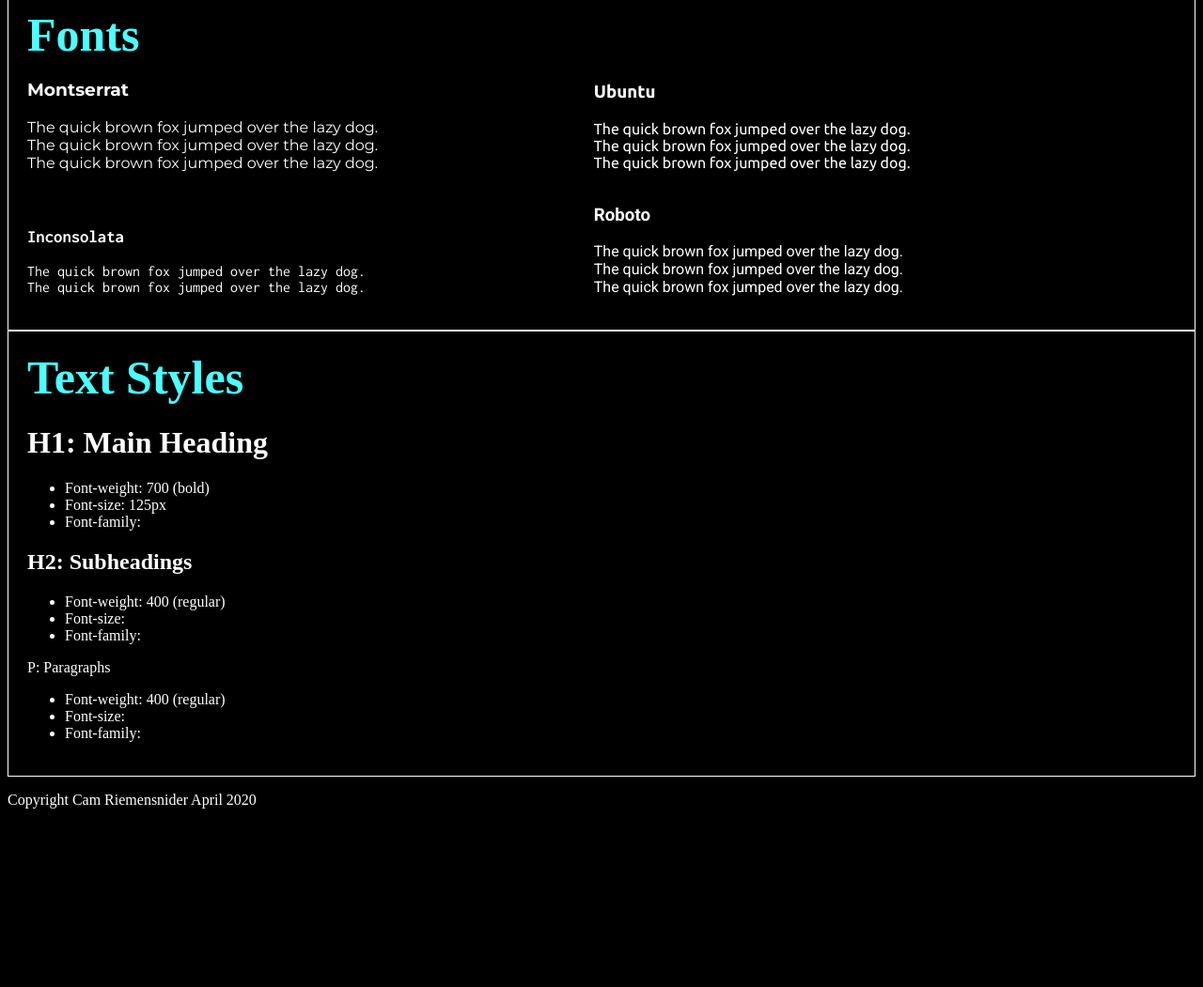
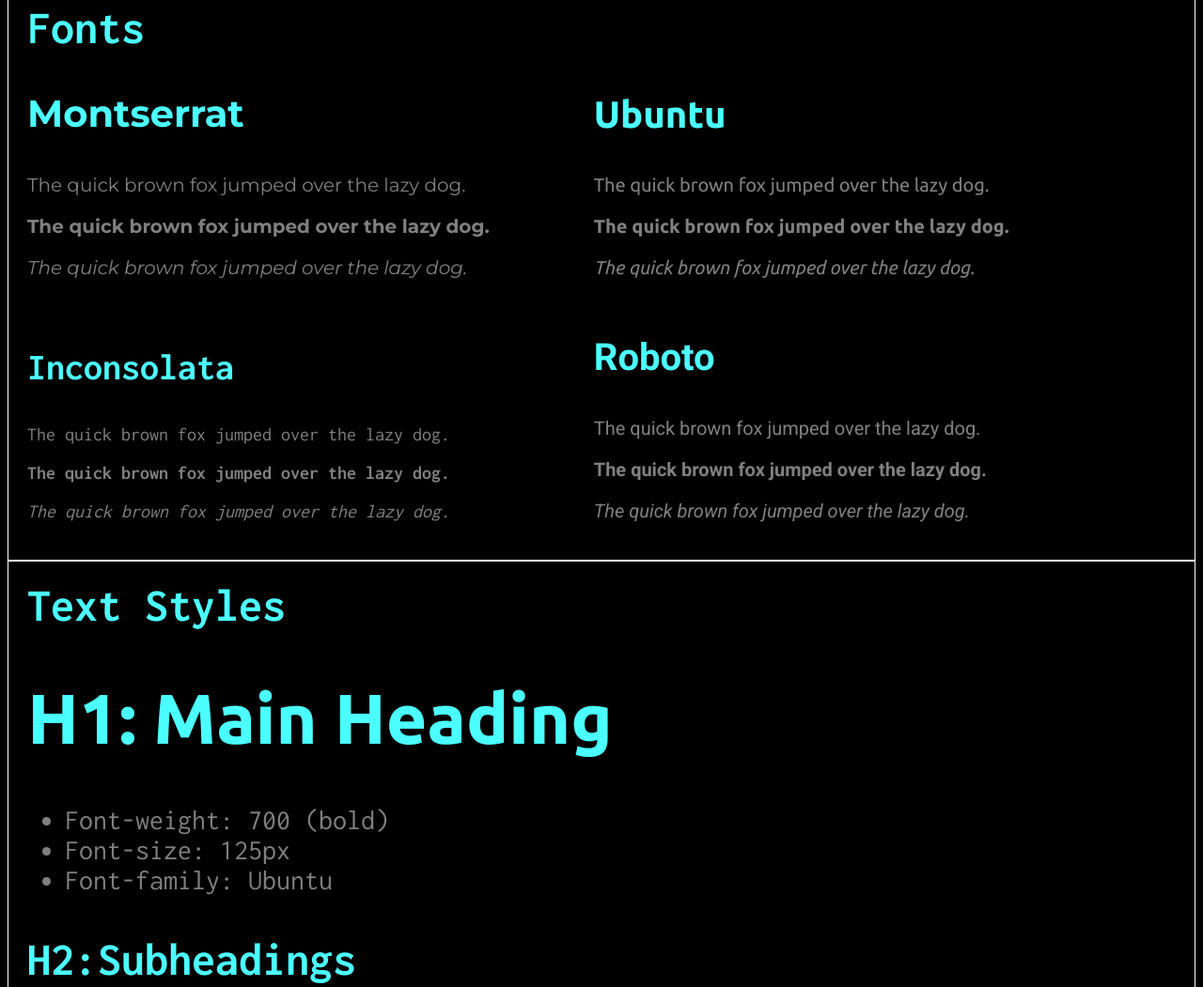
Before and after one commit to camdresie/Codecademy-Website-Design-System, a plain HTML site: page index.html in a window 1280 px wide. Shown: the part 859-1910 px from the top of the page at 94% size. Before the commit the page ends 1736 px from the top, so only its background shows below. Drawn offline with Linux system fonts and the light colour scheme.

Commit message:
Basic CSS complete for all sections

```diff
--- a/index.html
+++ b/index.html
@@ -64,40 +64,50 @@
 <div id="fonts">
     <h2 class="fontsheading">Fonts</h2>
     <div class="Montserrat">
-        <h3>Montserrat</h3>
-        <p>
+        <h3 class="fonttitles">Montserrat</h3>
+        <p class="fontregular">
           The quick brown fox jumped over the lazy dog.
-          <br>
+        </p>
+        <p class="fontbold">
           The quick brown fox jumped over the lazy dog.
-          <br>
+        </p>
+        <p class="fontitalic">
           The quick brown fox jumped over the lazy dog.
         </p>
     </div>
     <div class="Ubuntu">
-        <h3>Ubuntu</h3>
+        <h3 class="fonttitles">Ubuntu</h3>
+        <p class ="fontregular">
+          The quick brown fox jumped over the lazy dog.
         <p>
+          <p class ="fontbold">
           The quick brown fox jumped over the lazy dog.
-          <br>
+          </p>
+          <p class="fontitalic">
           The quick brown fox jumped over the lazy dog.
-          <br>
+          </p>
+    </div>
+    <div class="Inconsolata">
+        <h3 class="fonttitles">Inconsolata</h3>
+        <p class="fontregular">
           The quick brown fox jumped over the lazy dog.
         </p>
-    </div>
-    <div class="Inconsolata">
-        <h3>Inconsolata</h3>
-        <p>
-          The quick brown fox jumped over the lazy dog.
-          <br>
+        <p class="fontbold">
+            The quick brown fox jumped over the lazy dog.
+          </p>
+        <p class="fontitalic">
           The quick brown fox jumped over the lazy dog.
         </p>
     </div>
     <div class="Roboto">
-        <h3>Roboto</h3>
-        <p>
+        <h3 class="fonttitles">Roboto</h3>
+        <p class="fontregular">
           The quick brown fox jumped over the lazy dog.
-          <br>
+        </p>
+        <p class="fontbold">
           The quick brown fox jumped over the lazy dog.
-          <br>
+        </p>
+        <p class="fontitalic">
           The quick brown fox jumped over the lazy dog.
         </p>
     </div>
@@ -105,28 +115,28 @@
 
 <div id="text-styles">
     <h1 class="text-stylesheading">Text Styles</h1>
-    <div class="headings">
-        <h1>H1: Main Heading</h1>
-            <ul>
+    <div>
+        <h1 class="headings">H1: Main Heading</h1>
+            <ul class="headingsul">
                 <li>Font-weight: 700 (bold)</li>
                 <li>Font-size: 125px</li>
-                <li>Font-family: <!--EXPERIMENT AND DECIDE WHAT IS BEST--></li>
+                <li>Font-family: Ubuntu</li>
             </ul>
     </div>
-    <div class="subheadings">
-        <h2>H2: Subheadings</h2>
-            <ul>
+    <div>
+        <h2 class="subheadings">H2:Subheadings</h2>
+            <ul class="subheadingsul">
                 <li>Font-weight: 400 (regular)</li>
-                <li>Font-size: <!--Use something smaller than H1--></li>
-                <li>Font-family: <!--Use the same as H1--></li>
+                <li>Font-size: 50px</li>
+                <li>Font-family: Inconsolata</li>
             </ul>
     </div>
-    <div class="paragraphs">
-        <p>P: Paragraphs</p>
-            <ul>
+    <div>
+        <p class="paragraphs">P: Paragraphs</p>
+            <ul class="paragraphsul">
                 <li>Font-weight: 400 (regular)</li>
-                <li>Font-size: <!--Use something smaller than H1--></li>
-                <li>Font-family: <!--Experiment and decide what goes with headings--></li>
+                <li>Font-size: 20px</li>
+                <li>Font-family: Montserrat</li>
             </ul>
     </div>
 </div>
--- a/styles.css
+++ b/styles.css
@@ -40,6 +40,7 @@ nav li {
     font-size: 50px;
     margin: 0;
     color: hsla(180, 100%, 65%, 1);
+    font-family: "Inconsolata";
 }
 
 .light-grey {
@@ -115,6 +116,30 @@ nav li {
     font-size: 50px;
     margin: 0;
     color: hsla(180, 100%, 65%, 1);
+    font-family: "Inconsolata";
+}
+
+.fonttitles {
+    color: hsla(180, 100%, 65%, 1);
+    font-size: 40px;
+}
+
+.fontregular {
+    font-weight: 400;
+    color: hsla(225, 0%, 50%, 1);
+    font-size: 20px;
+}
+
+.fontbold {
+    font-weight: 700;
+    color: hsla(225, 0%, 50%, 1);
+    font-size: 20px;
+}
+
+.fontitalic {
+    font-style: italic;
+    color: hsla(225, 0%, 50%, 1);
+    font-size: 20px;
 }
 
 .Montserrat {
@@ -157,4 +182,55 @@ nav li {
     font-size: 50px;
     margin: 0;
     color: hsla(180, 100%, 65%, 1);
+    font-family: "Inconsolata";
 }
+
+.headings {
+    color: hsla(180, 100%, 65%, 1);
+    font-size: 75px;
+    font-weight: 700;
+    font-family: "Ubuntu";
+}
+
+.headingsul {
+    font-size: 30px;
+    font-family: "Inconsolata";
+}
+
+.headingsul li {
+    color: hsla(225, 0%, 50%, 1);
+}
+
+.subheadings {
+    color: hsla(180, 100%, 65%, 1);
+    font-size: 50px;
+    font-family: "Inconsolata";
+}
+
+.subheadingsul {
+    font-size: 30px;
+    font-family: "Incosolata";
+}
+
+.subheadingsul li {
+    color: hsla(225, 0%, 50%, 1);
+}
+
+.paragraphs {
+    color: hsla(180, 100%, 65%, 1);
+    font-size: 20px;
+    font-family: "Montserrat";
+}
+
+.paragraphsul {
+    font-size: 30px;
+    font-family: "Incosolata";
+}
+
+.paragraphsul li {
+    color: hsla(225, 0%, 50%, 1);
+}
+
+footer {
+    text-align: center;
+}
```
